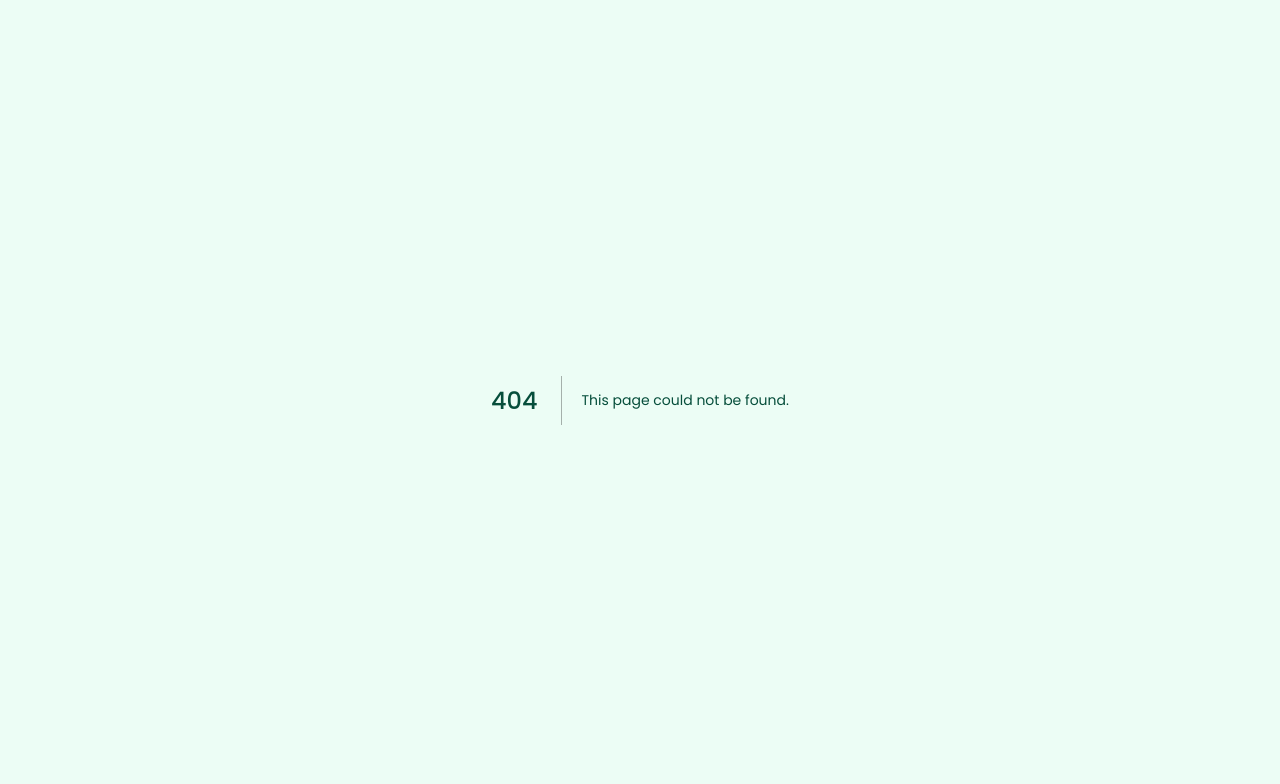
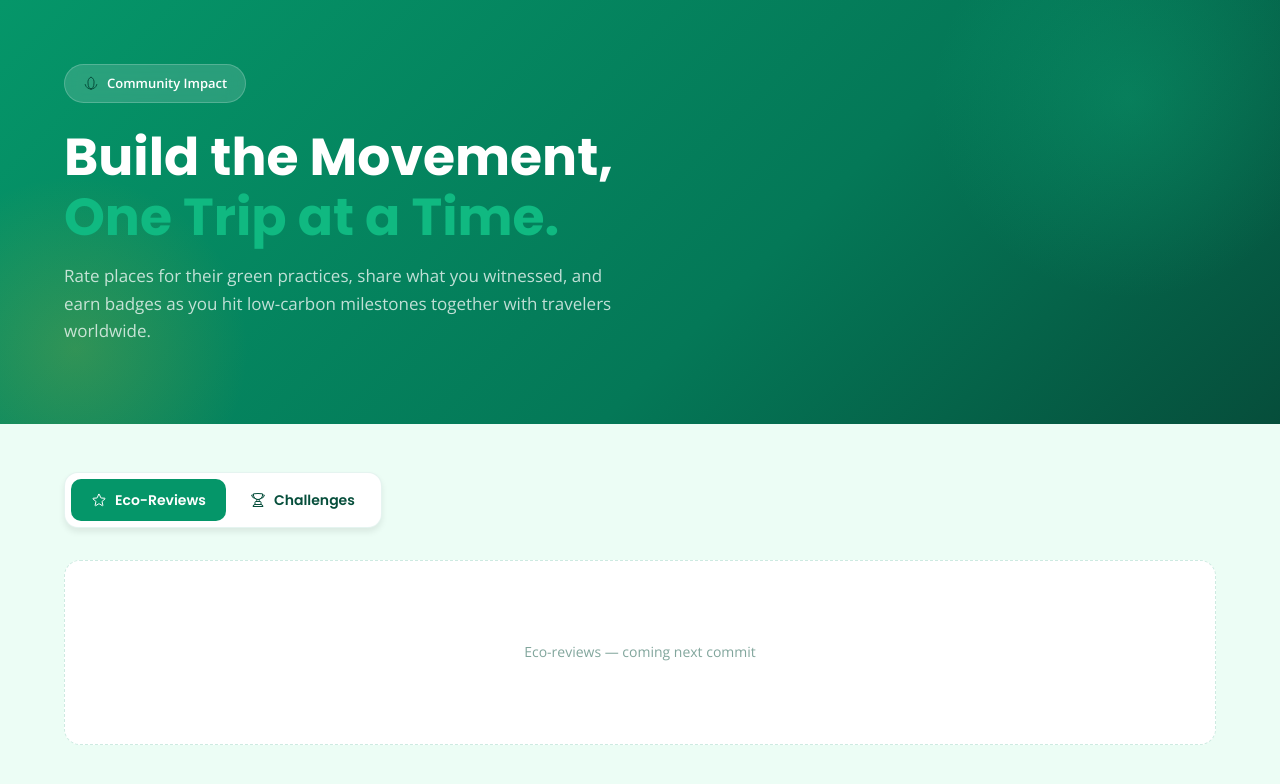
Before and after one commit to Heng-Yi-Kang/Terratrace, a Next.js app in the folder frontend/: page /community in a window 1280 px wide. Before the commit this address had no page. Shown: the top 784 px of the page. Built offline with nearby package versions, Linux system fonts and the light colour scheme.

Commit message:
feat: added community impact module page scaffold

```diff
--- /dev/null
+++ b/frontend/src/app/community/page.tsx
@@ -0,0 +1,152 @@
+'use client';
+
+import { useState } from 'react';
+
+// ─── Icons ────────────────────────────────────────────────────────────────────
+
+const LeafIcon = ({ className = 'w-5 h-5' }: { className?: string }) => (
+  <svg xmlns="http://www.w3.org/2000/svg" fill="none" viewBox="0 0 24 24" strokeWidth={1.5} stroke="currentColor" className={className}>
+    <path strokeLinecap="round" strokeLinejoin="round" d="M12 21a9.004 9.004 0 008.716-6.747M12 21a9.004 9.004 0 01-8.716-6.747M12 21c2.485 0 4.5-4.03 4.5-9A9 9 0 0012 3a9 9 0 00-4.5 9c0 4.97 2.015 9 4.5 9z" />
+  </svg>
+);
+
+const StarIcon = ({ className = 'w-5 h-5' }: { className?: string }) => (
+  <svg xmlns="http://www.w3.org/2000/svg" viewBox="0 0 24 24" fill="none" stroke="currentColor" strokeWidth={1.5} className={className}>
+    <path strokeLinecap="round" strokeLinejoin="round" d="M11.48 3.499a.562.562 0 011.04 0l2.125 5.111a.563.563 0 00.475.345l5.518.442c.499.04.701.663.321.988l-4.204 3.602a.563.563 0 00-.182.557l1.285 5.385a.562.562 0 01-.84.61l-4.725-2.885a.563.563 0 00-.586 0L6.982 20.54a.562.562 0 01-.84-.61l1.285-5.386a.562.562 0 00-.182-.557l-4.204-3.602a.563.563 0 01.321-.988l5.518-.442a.563.563 0 00.475-.345L11.48 3.5z" />
+  </svg>
+);
+
+const TrophyIcon = ({ className = 'w-5 h-5' }: { className?: string }) => (
+  <svg xmlns="http://www.w3.org/2000/svg" fill="none" viewBox="0 0 24 24" strokeWidth={1.5} stroke="currentColor" className={className}>
+    <path strokeLinecap="round" strokeLinejoin="round" d="M16.5 18.75h-9m9 0a3 3 0 013 3h-15a3 3 0 013-3m9 0v-3.375c0-.621-.503-1.125-1.125-1.125h-.871M7.5 18.75v-3.375c0-.621.504-1.125 1.125-1.125h.872m5.007 0H9.497m5.007 0a7.454 7.454 0 01-.982-3.172M9.497 14.25a7.454 7.454 0 00.981-3.172M5.25 4.236c-.982.143-1.954.317-2.916.52A6.003 6.003 0 007.73 9.728M5.25 4.236V4.5c0 2.108.966 3.99 2.48 5.228M5.25 4.236V2.721C7.456 2.41 9.71 2.25 12 2.25c2.291 0 4.545.16 6.75.47v1.516M7.73 9.728a6.726 6.726 0 002.748 1.35m8.272-6.842V4.5c0 2.108-.966 3.99-2.48 5.228m2.48-5.492a46.32 46.32 0 012.916.52 6.003 6.003 0 01-5.395 4.972m0 0a6.726 6.726 0 01-2.749 1.35m0 0a6.772 6.772 0 01-3.044 0" />
+  </svg>
+);
+
+// ─── Page Header ──────────────────────────────────────────────────────────────
+
+const PageHeader = () => (
+  <header style={{
+    background: 'linear-gradient(135deg, #059669 0%, #047857 60%, #064E3B 100%)',
+    padding: '64px 24px 80px',
+    position: 'relative', overflow: 'hidden',
+  }}>
+    <div style={{
+      position: 'absolute', top: '-100px', right: '-50px',
+      width: '400px', height: '400px',
+      background: 'radial-gradient(circle, rgba(16,185,129,0.25) 0%, transparent 70%)',
+      borderRadius: '50%', pointerEvents: 'none',
+    }} />
+    <div style={{
+      position: 'absolute', bottom: '-100px', left: '-100px',
+      width: '350px', height: '350px',
+      background: 'radial-gradient(circle, rgba(251,191,36,0.18) 0%, transparent 70%)',
+      borderRadius: '50%', pointerEvents: 'none',
+    }} />
+
+    <div style={{ maxWidth: '1152px', margin: '0 auto', position: 'relative', zIndex: 1 }}>
+      <div style={{
+        display: 'inline-flex', alignItems: 'center', gap: '8px',
+        background: 'rgba(255,255,255,0.15)', backdropFilter: 'blur(8px)',
+        borderRadius: '100px', padding: '8px 18px',
+        marginBottom: '24px',
+        border: '1px solid rgba(255,255,255,0.2)',
+      }}>
+        <LeafIcon className="w-4 h-4" />
+        <span style={{ fontFamily: 'Open Sans, sans-serif', fontSize: '13px', fontWeight: 600, color: 'white' }}>
+          Community Impact
+        </span>
+      </div>
+
+      <h1 style={{
+        fontFamily: 'Poppins, sans-serif', fontWeight: 700,
+        fontSize: 'clamp(32px, 5vw, 52px)',
+        color: 'white', lineHeight: 1.15,
+        marginBottom: '16px', maxWidth: '720px',
+      }}>
+        Build the Movement,<br />
+        <span style={{ color: '#10B981' }}>One Trip at a Time.</span>
+      </h1>
+      <p style={{
+        fontFamily: 'Open Sans, sans-serif', fontSize: '17px',
+        color: 'rgba(255,255,255,0.75)', lineHeight: 1.6,
+        maxWidth: '560px',
+      }}>
+        Rate places for their green practices, share what you witnessed, and earn badges as you hit low-carbon milestones together with travelers worldwide.
+      </p>
+    </div>
+  </header>
+);
+
+// ─── Tabs ─────────────────────────────────────────────────────────────────────
+
+type Tab = 'reviews' | 'challenges';
+
+const TabSwitcher = ({ active, onChange }: { active: Tab; onChange: (t: Tab) => void }) => (
+  <div style={{
+    background: 'white', borderRadius: '14px', padding: '6px',
+    display: 'inline-flex', gap: '4px',
+    boxShadow: '0 4px 6px rgba(0,0,0,0.08)',
+    border: '1px solid rgba(5,150,105,0.1)',
+    marginBottom: '32px',
+  }}>
+    {([
+      { id: 'reviews' as Tab, label: 'Eco-Reviews', icon: <StarIcon className="w-4 h-4" /> },
+      { id: 'challenges' as Tab, label: 'Challenges', icon: <TrophyIcon className="w-4 h-4" /> },
+    ]).map(t => (
+      <button
+        key={t.id}
+        onClick={() => onChange(t.id)}
+        style={{
+          display: 'flex', alignItems: 'center', gap: '8px',
+          padding: '10px 20px', borderRadius: '10px',
+          border: 'none', cursor: 'pointer',
+          fontFamily: 'Poppins, sans-serif', fontWeight: 600, fontSize: '14px',
+          background: active === t.id ? '#059669' : 'transparent',
+          color: active === t.id ? 'white' : '#064E3B',
+          transition: 'all 200ms ease',
+        }}
+      >
+        {t.icon}
+        {t.label}
+      </button>
+    ))}
+  </div>
+);
+
+// ─── Empty placeholder ────────────────────────────────────────────────────────
+
+const EmptyState = ({ label }: { label: string }) => (
+  <div style={{
+    background: 'white', borderRadius: '16px',
+    padding: '80px 24px', textAlign: 'center',
+    border: '1px dashed rgba(5,150,105,0.2)',
+  }}>
+    <p style={{
+      fontFamily: 'Open Sans, sans-serif', fontSize: '14px',
+      color: '#064E3B', opacity: 0.5,
+    }}>
+      {label} — coming next commit
+    </p>
+  </div>
+);
+
+// ─── Main Page ────────────────────────────────────────────────────────────────
+
+export default function CommunityImpactPage() {
+  const [tab, setTab] = useState<Tab>('reviews');
+
+  return (
+    <main style={{ minHeight: '100vh', background: '#ECFDF5' }}>
+      <PageHeader />
+
+      <section style={{ padding: '48px 24px 96px' }}>
+        <div style={{ maxWidth: '1152px', margin: '0 auto' }}>
+          <TabSwitcher active={tab} onChange={setTab} />
+          {tab === 'reviews'
+            ? <EmptyState label="Eco-reviews" />
+            : <EmptyState label="Challenges" />}
+        </div>
+      </section>
+    </main>
+  );
+}
```
